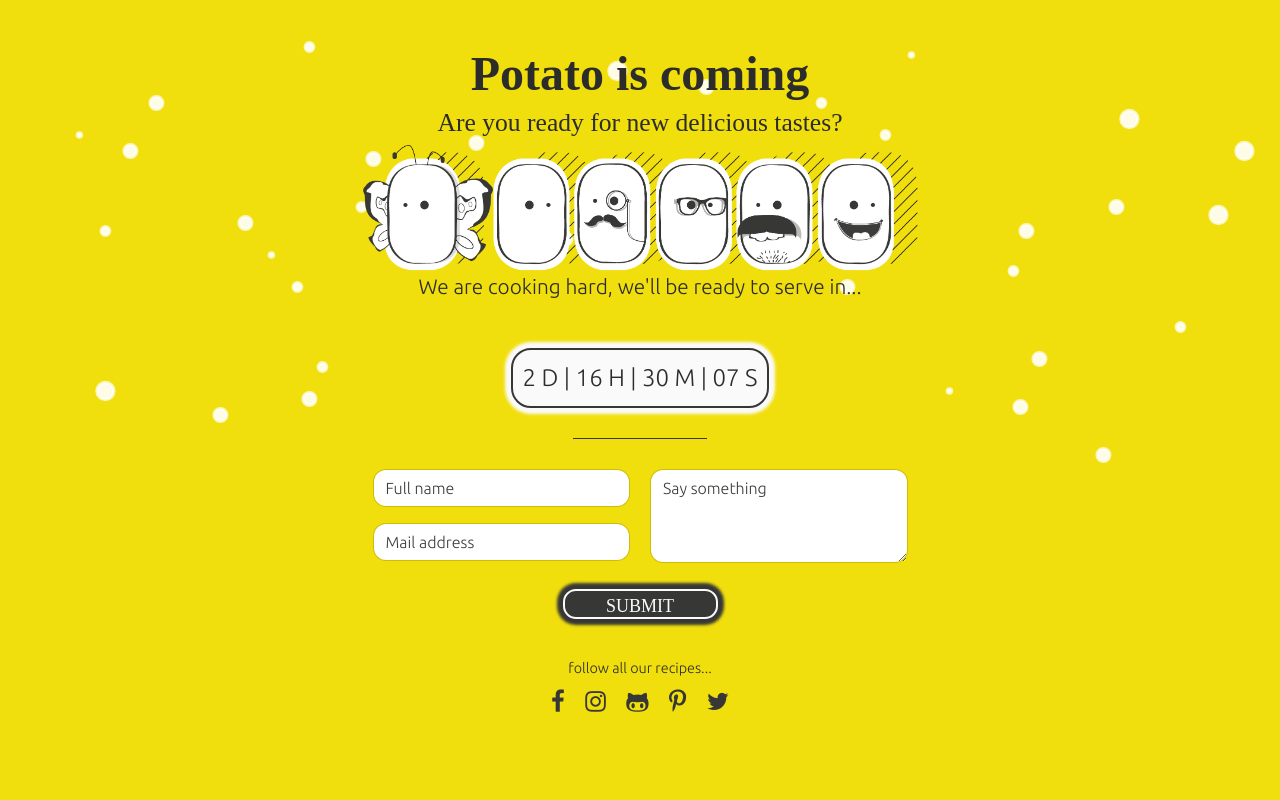
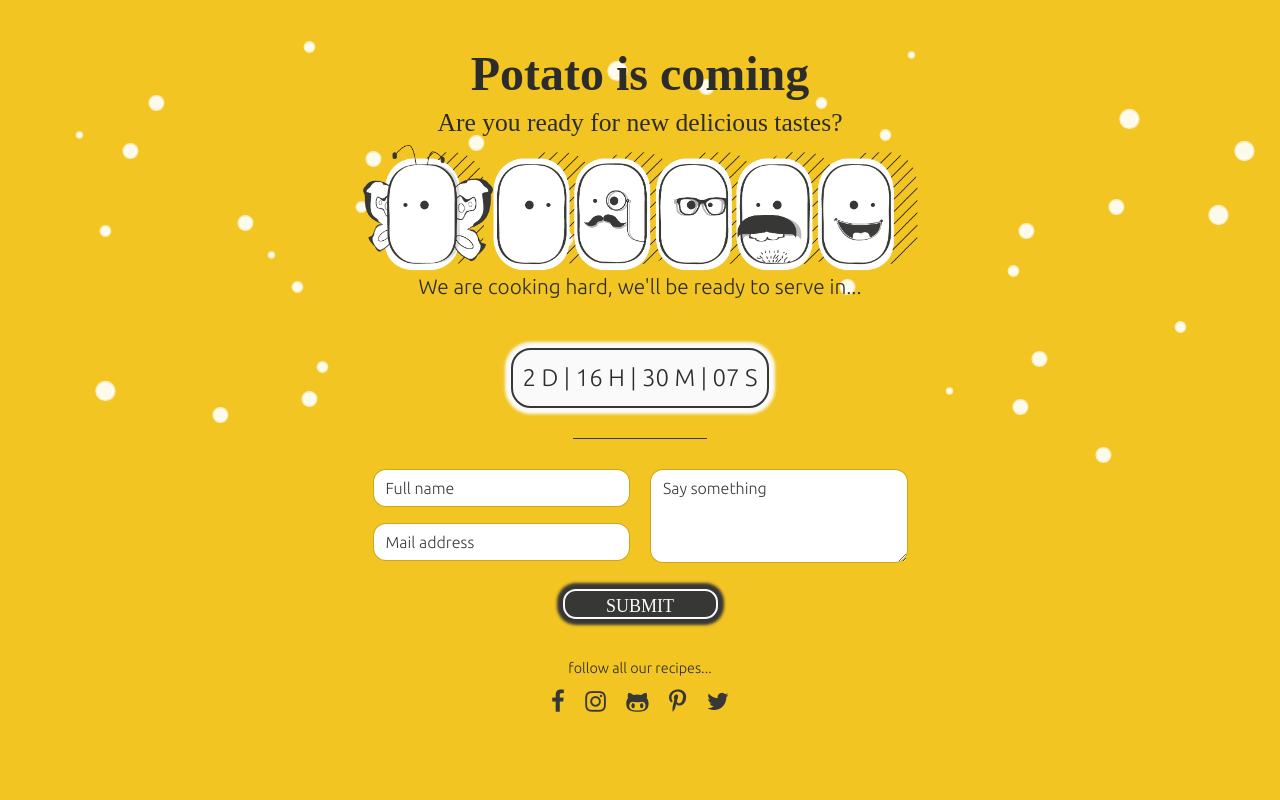
Before and after one commit to potatodesign/PotatoCounting, a PHP site: page / in a window 1280 px wide. Run offline with PHP 8.4, Linux system fonts and the light colour scheme; some libraries are stand-ins or nearby versions; some web fonts are replaced.

Commit message:
Update style.css

```diff
--- a/css/style.css
+++ b/css/style.css
@@ -1,6 +1,6 @@
 /* condivisi */
 html, body {
-  background-color: #f1df0d;
+  background-color: rgba(241, 192, 13, 0.7);
   height: 100%;
 }
 
```
